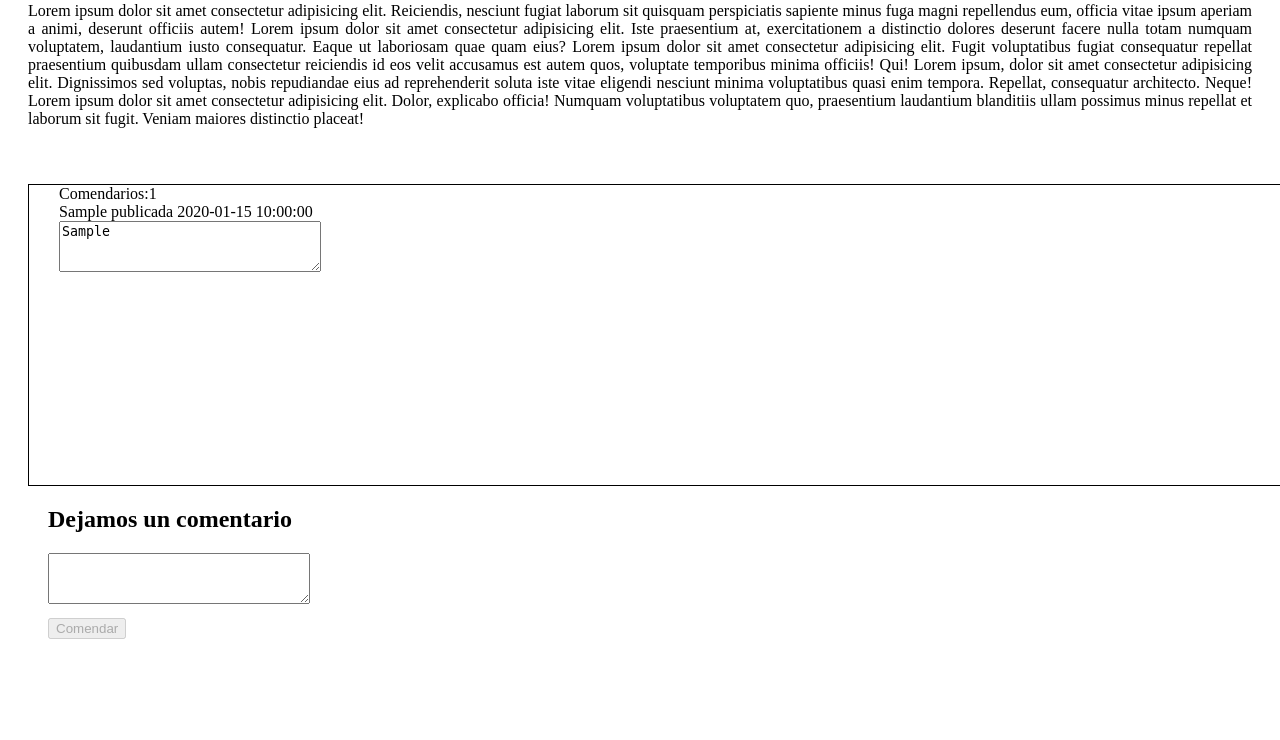
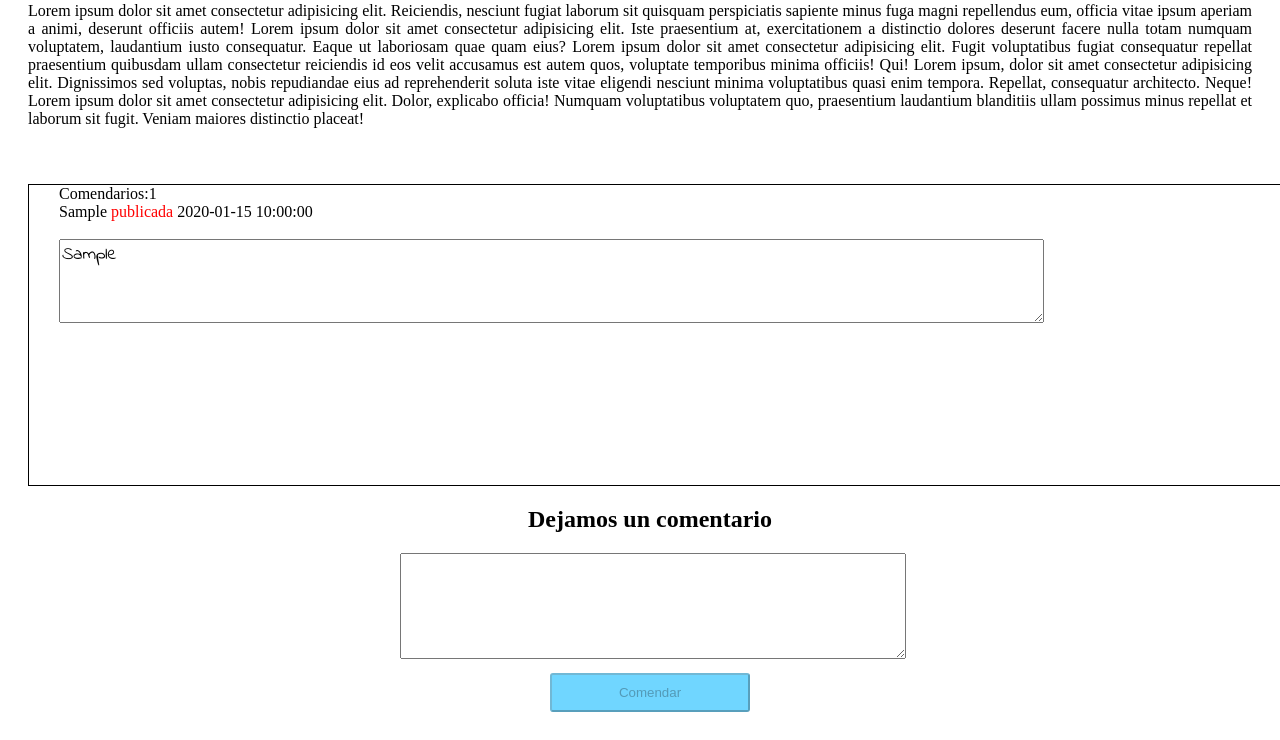
Before and after one commit to oscar-BG/web_dinamica, a PHP site: page / in a window 1280 px wide. Shown: the part 212-952 px from the top of the page. Before the commit the page ends 851 px from the top, so only its background shows below. Run offline with PHP 8.4, Linux system fonts and the light colour scheme; tables that the repository leaves empty or names only in its code hold one stand-in row (values such as "Sample post").

Commit message:
Modificamos estilos

```diff
--- a/controlador/comentarioC.php
+++ b/controlador/comentarioC.php
@@ -12,8 +12,12 @@ require_once ("modelo/usuarioM.php");
                 echo '
                     <br>
                     <label> '.$value["usuario"].' </label>
-                    <label>'."publicada  ".''.$value["fecha"].'</label> <br>
+                    <label>'."<span>publicada </span> ".''.$value["fecha"].'</label>
+                    <br>
+                    <br>
                     <textarea id="public_comment" name="public_comment"  rows="3"  cols="30" readonly="true">'.$value["comendario"].'</textarea>
+                    <br>
+                    <br>
                     ';
             }
 
--- a/index.php
+++ b/index.php
@@ -9,6 +9,7 @@ require_once 'controlador/comentarioC.php';
     <meta http-equiv="X-UA-Compatible" content="IE=edge">
     <meta name="viewport" content="width=device-width, initial-scale=1.0">
     <link href="vista/css/style.css" rel="stylesheet">
+    <link href="https://fonts.googleapis.com/css2?family=Indie+Flower&display=swap" rel="stylesheet">
     <title>Document</title>
 </head>
 <body>
--- a/vista/css/style.css
+++ b/vista/css/style.css
@@ -30,13 +30,9 @@ section{
     text-align: justify;
     padding: 20px;
 }
-section .comentarios{
-    border-radius: 5px;
-    margin-right: auto;
-    margin-left: auto;
-    padding-left: 20px;
-}
-
+/*###############
+    Ver comentarios
+#################*/
 section .viewcomment{
     width: 100%;
     height: 300px;
@@ -50,7 +46,42 @@ section .viewcomment input{
     padding: 5px;
     margin: 5px;
 }
+section .viewcomment textarea{
+    width: 80%;
+    font-family: 'Indie Flower', cursive;
+    font-size: large;
+}
+section .viewcomment span{
+    font-family: initial;
+    color: red;
+}
+/*###############
+    Publicar comentarios
+#################*/
+section .comentarios{
+    border-radius: 5px;
+    padding-left: 20px;
+    width: 500px;
+    margin-left: auto;
+    margin-right: auto;
+    text-align: center;
+}
 section .comentarios input{
     display:block;
     margin-top: 10px;
 }
+section .comentarios textarea{
+    width: 500px;
+    height: 100px;
+}
+section .comentarios input[type="submit"]{
+    width: 200px;
+    padding: 10px;
+    margin-left: auto;
+    margin-right: auto;
+    border-radius: 3px;
+    background-color: #70d6ff;
+}
+section .comentarios input[type="submit"]:hover{
+    background-color: #227c9d;
+}
```
